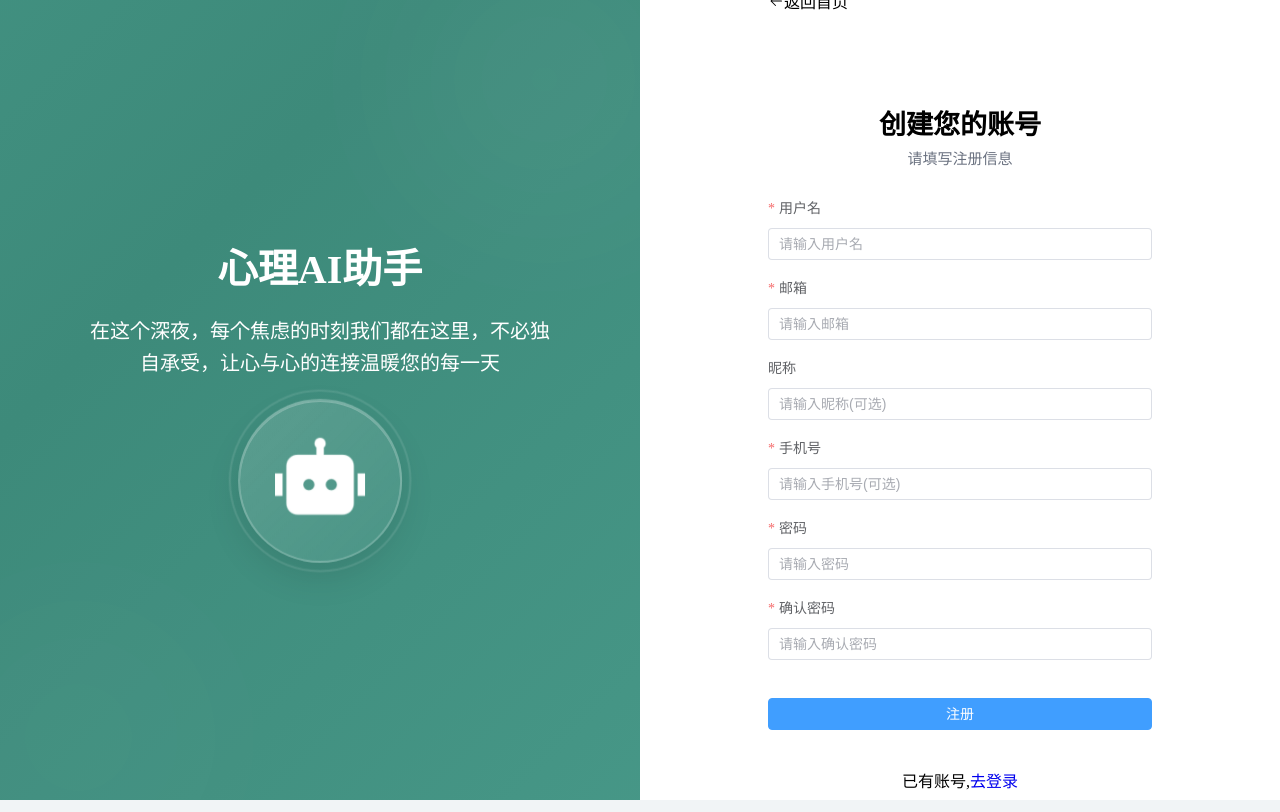
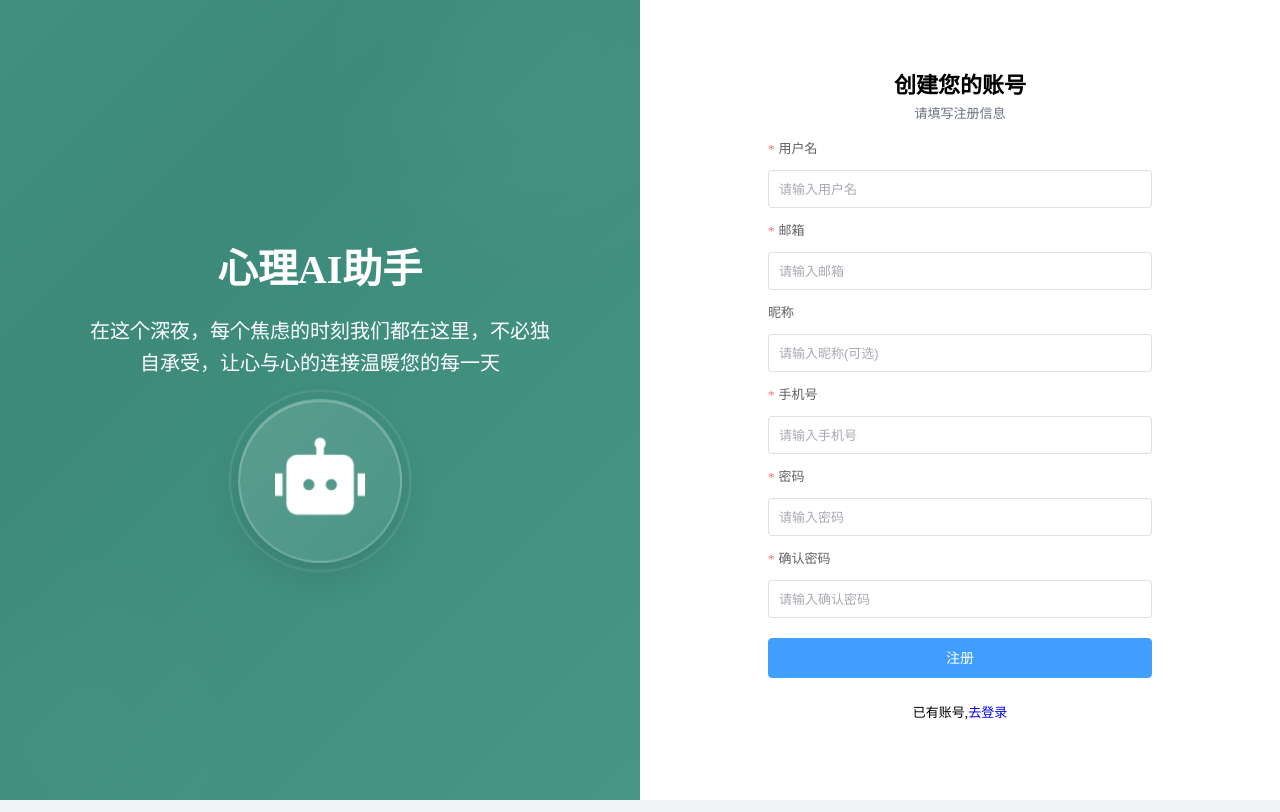
Before and after one commit to senta-zhou/ai-vue, a Vue app: page /auth/register in a window 1280 px wide. Built offline with nearby package versions, Linux system fonts and the light colour scheme.

Commit message:
注册页溢出问题解决

```diff
--- a/src/utils/request.js
+++ b/src/utils/request.js
@@ -4,7 +4,7 @@ import { ElMessage } from "element-plus";
 // 创建axios实例
 const service = axios.create({
   baseURL: "/api",
-  timeout: 5000,
+  timeout: 10000,
 });
 
 // 请求拦截器
@@ -26,7 +26,12 @@ service.interceptors.response.use(
   (response) => {
     const { data } = response;
     // 同时支持字符串和数字类型的状态码
-    if (data.code === "200" || data.code === 200 || data.code === 0 || data.success === true) {
+    if (
+      data.code === "200" ||
+      data.code === 200 ||
+      data.code === 0 ||
+      data.success === true
+    ) {
       return data.data || data;
     } else {
       if (data.code === "-1" || data.code === -1) {
--- a/src/views/Auth/Register.vue
+++ b/src/views/Auth/Register.vue
@@ -1,10 +1,6 @@
 <template>
   <div class="container">
     <div class="title">
-      <div @click="router.push('/')" class="back-home">
-        <el-icon><Back /></el-icon>
-        <span>返回首页</span>
-      </div>
       <div class="title-text">
         <h2>创建您的账号</h2>
         <p>请填写注册信息</p>
@@ -32,7 +28,7 @@
         </el-form-item>
 
         <el-form-item label="手机号" prop="phone">
-          <el-input v-model="formData.phone" placeholder="请输入手机号(可选)" />
+          <el-input v-model="formData.phone" placeholder="请输入手机号" />
         </el-form-item>
         <el-form-item label="密码" prop="password">
           <el-input
@@ -126,30 +122,45 @@
       .back-home {
         display: flex;
         align-items: center;
-        margin-bottom: 90px;
+        margin-bottom: 16px;
         cursor: pointer;
+        font-size: 14px;
+        color: #6b7280;
       }
       .title-text {
         text-align: center;
         h2 {
-          font-size: 27px;
-          margin-bottom: 5px;
+          font-size: 22px;
+          margin-bottom: 4px;
         }
         p {
-          font-size: 15px;
+          font-size: 13px;
           color: #6b7280;
         }
       }
     }
     .form-container {
-      margin-top: 30px;
+      margin-top: 16px;
+      :deep(.el-form-item) {
+        margin-bottom: 12px;
+      }
+      :deep(.el-form-item__label) {
+        font-size: 13px;
+        padding-bottom: 2px;
+      }
+      :deep(.el-input__inner) {
+        height: 36px;
+        font-size: 13px;
+      }
       .btn {
-        margin-top: 20px;
+        margin-top: 8px;
         width: 100%;
+        height: 40px;
       }
       .footer {
-        padding: 20px;
+        padding: 12px;
         text-align: center;
+        font-size: 13px;
       }
     }
   }
```
